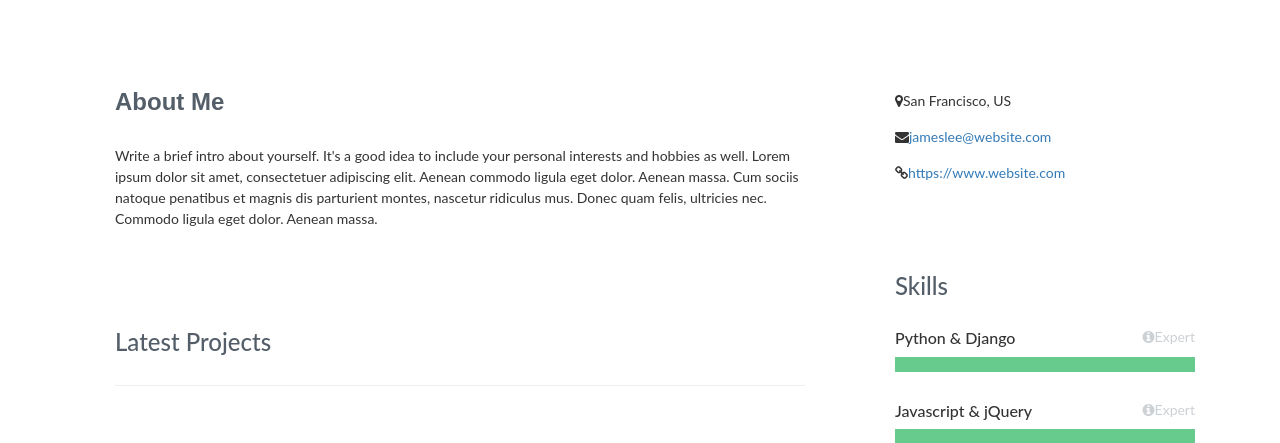
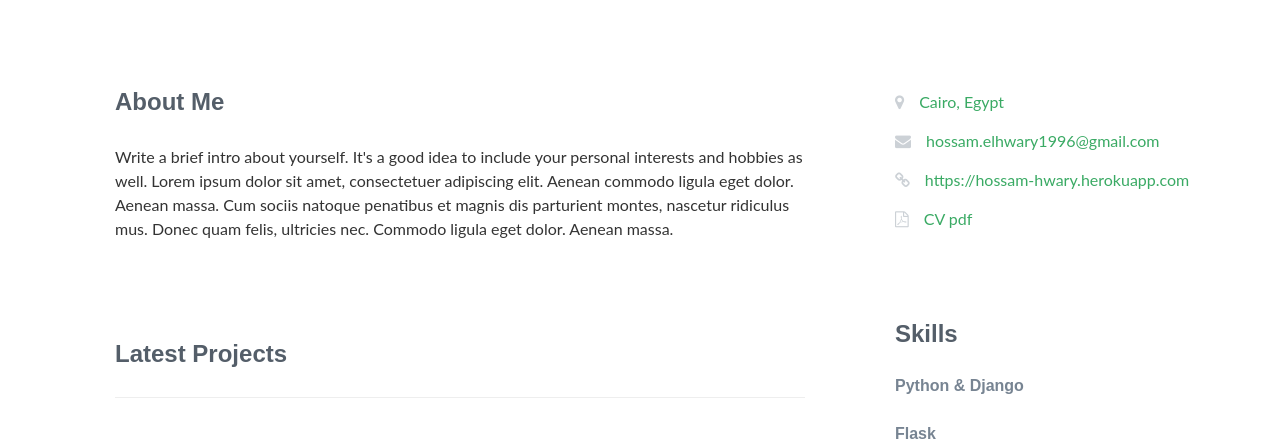
Before and after one commit to hussamEL-Hwary/blog, a Django app: page /about-me/ in a window 1280 px wide. Shown: the part 334-777 px from the top of the page. Run offline with Django 3.2, Linux system fonts and the light colour scheme; some libraries are stand-ins or nearby versions.

Commit message:
improve designe

```diff
--- a/blog/static/css/index.css
+++ b/blog/static/css/index.css
@@ -8,6 +8,7 @@ html {
     font-family: 'Lato', arial, sans-serif;
     font-weight: 400;
     line-height: 1.5;
+    font-size: 16px;
   }
 
 
@@ -461,3 +462,116 @@ html {
         font-size:2em;
         vertical-align:middle;
     }
+
+    /* Info Section */
+.info .fa {
+  margin-right: 15px;
+  color: #ccd1d6;
+}
+.info .fa.fa-envelope-o {
+  font-size: 14px;
+}
+.info ul {
+  margin-bottom: 0;
+}
+.info li {
+  margin-bottom: 15px;
+  color: #3AAA64;
+}
+.info li a{
+  color: #3AAA64;
+  font-size: 16px;
+}
+.info li:last-child {
+  margin-bottom: 0;
+}
+
+/* Skills Section */
+.skills .intro {
+  margin-bottom: 30px;
+}
+.skills .skillset .item {
+  margin-bottom: 30px;
+}
+.skills .skillset .level-title {
+  font-size: 16px;
+  position: relative;
+  margin-top: 0;
+  margin-bottom: 10;
+
+}
+
+.custom-heading{
+  font-family: 'Montserrat', sans-serif;
+  font-weight: 700;
+  color: #778492;
+}
+
+.skills .skillset .level-title .level-label {
+  color: #ccd1d6;
+  font-size: 14px;
+  font-weight: 400;
+  font-family: "Lato", arial, sans-serif;
+  position: absolute;
+  right: 0;
+  top: 0;
+}
+.skills .skillset .level-bar {
+  height: 15px;
+  background: #e8e8e8;
+}
+.skills .skillset .level-bar-inner {
+  height: 15px;
+  background: #66cb8c;
+}
+/* Testimonials section */
+.testimonials .item {
+  margin-bottom: 30px;
+}
+.testimonials .item:last-child {
+  margin-bottom: 0;
+}
+.testimonials .item .quote {
+  color: #666;
+  font-size: 16px;
+  border-left-color: #9fdeb7;
+  margin-bottom: 15px;
+}
+.testimonials .item .quote .fa {
+  color: #79d19a;
+  margin-right: 15px;
+}
+.testimonials .item .source {
+  font-size: 14px;
+  padding-left: 30px;
+  font-weight: 500;
+}
+.testimonials .item .source .name {
+  color: #939ea9;
+  font-weight: 600;
+}
+.testimonials .item .source .title {
+  color: #999;
+}
+/* Education section */
+.education .item {
+  margin-bottom: 30px;
+}
+.education .item:last-child {
+  margin-bottom: 0;
+}
+.education .item .title {
+  font-size: 16px;
+  margin-top: 0;
+}
+.education .item .university {
+  font-family: "Lato", arial, sans-serif;
+  font-size: 13px;
+  color: #999;
+  font-weight: 600;
+  padding-left: 25px;
+}
+.education .item .university .year {
+  color: #b0b7bf;
+  font-weight: 500;
+}
--- a/blog/templates/who_am_i.html
+++ b/blog/templates/who_am_i.html
@@ -7,8 +7,8 @@
                 <img class="img-responsive profile-image img-fluid float-left img-circle " src="https://i.ibb.co/hC72H21/70377660-422076051751174-9088062330599636992-n.jpg" alt="Hossam" />
 
                 <div class="profile-content float-left">
-                        <h1 class="name">Hossam EL-Hwary</h1>
-                        <h2 class="desc">Back-End Developer</h2>
+                        <h1 class="name custom-heading">Hossam EL-Hwary</h1>
+                        <h2 class="desc custom-heading">Web Developer</h2>
                         <ul class="social list-inline">
                             <li class="list-inline-item"><a href="#"><i class="fa fa-twitter"></i></a></li>
                             <li class="list-inline-item"><a href="#"><i class="fa fa-linkedin"></i></a></li>
@@ -21,12 +21,12 @@
         </div>
     </header>
 
-    <div class="container sections-wrapper  ">
+    <div class="container sections-wrapper">
         <div class="row">
             <div class="col-md-8 col-12">
                 <section class="about section">
                     <div class="section-inner">
-                        <h2 class="heading me-head-text">About Me</h2>
+                        <h2 class="heading me-head-text custom-heading">About Me</h2>
                         <div class="content">
                                 <p>
                                     Write a brief intro about yourself. It's a good idea to include your
@@ -44,23 +44,24 @@
 
                 <section class="latest section">
                         <div class="section-inner">
-                            <h2 class="heading">Latest Projects</h2>
+                            <h2 class="heading custom-heading">Latest Projects</h2>
                             <div class="content">
                                 <hr class="divider" />
                                 <div class="item row">
                                     <a class="col-md-4 col-12" href="https://themes.3rdwavemedia.com/bootstrap-templates/resume/instance-bootstrap-portfolio-theme-for-developers/" target="_blank">
-                                    <img class="img-fluid project-image" src="https://i.ibb.co/gS2f24N/blog-post-thumb-3.jpg" alt="project name" />
+                                    <img class="img-responsive img-fluid project-image" src="http://bryukh.com/assets/images/projects/beamBallScreen.jpg" alt="project name" />
                                     </a>
                                     <div class="desc col-md-8 col-12">
-                                        <h3 class="title"><a href="https://themes.3rdwavemedia.com/bootstrap-templates/resume/instance-bootstrap-portfolio-theme-for-developers/" target="_blank">Instance - Bootstrap 4 Portfolio Theme for Aspiring Full Stack Developers</a></h3>
+                                        <h3 class="title custom-heading"><a href="https://themes.3rdwavemedia.com/bootstrap-templates/resume/instance-bootstrap-portfolio-theme-for-developers/" target="_blank">Instance - Bootstrap 4 Portfolio Theme for Aspiring Full Stack Developers</a></h3>
                                         <p class="mb-2">You can put one of your secondary projects here. Suspendisse in tellus dolor. Vivamus a tortor eu turpis pharetra consequat quis non metus. Aliquam aliquam, orci eu suscipit pellentesque, mauris dui tincidunt enim, eget iaculis ante dolor non turpis.</p>
                                         <p><a class="more-link" href="https://themes.3rdwavemedia.com/bootstrap-templates/resume/instance-bootstrap-portfolio-theme-for-developers/" target="_blank"><i class="fas fa-external-link-alt"></i>Find out more</a></p>
                                     </div><!--//desc-->
                                 </div><!--//item-->
+
                                 <hr class="divider" />
                                 <div class="item row">
                                     <a class="col-md-4 col-12" href="https://themes.3rdwavemedia.com/bootstrap-templates/startup/devstudio-bootstrap-theme-for-web-development-agencies-and-developers/" target="_blank">
-                                    <img class="img-fluid project-image" src="https://i.ibb.co/gS2f24N/blog-post-thumb-3.jpg" alt="project name" />
+                                    <img class="img-responsive img-fluid project-image" src="http://bryukh.com/assets/images/projects/beamBallScreen.jpg" alt="project name" />
                                     </a>
                                     <div class="desc col-md-8 col-12">
                                         <h3 class="title"><a href="https://themes.3rdwavemedia.com/bootstrap-templates/startup/devstudio-bootstrap-theme-for-web-development-agencies-and-developers/" target="_blank">DevStudio - Bootstrap 4 Theme for WebDev Agencies and Freelance Developers</a></h3>
@@ -104,9 +105,10 @@
                            <h2 class="heading sr-only">Basic Information</h2>
                            <div class="content">
                                <ul class="list-unstyled">
-                                   <li><i class="fa fa-map-marker"></i><span class="sr-only">Location:</span>San Francisco, US</li>
-                                   <li><i class="fa fa-envelope"></i><span class="sr-only">Email:</span><a href="#">jameslee@website.com</a></li>
-                                   <li><i class="fa fa-link"></i><span class="sr-only">Website:</span><a href="#">https://www.website.com</a></li>
+                                   <li><i class="fa fa-map-marker"></i><span class="sr-only">Location:</span>Cairo, Egypt</li>
+                                   <li><i class="fa fa-envelope"></i><span class="sr-only">Email:</span><a href="#">hossam.elhwary1996@gmail.com</a></li>
+                                   <li><i class="fa fa-link"></i><span class="sr-only">Website:</span><a href="#">https://hossam-hwary.herokuapp.com</a></li>
+                                   <li><i class="fa fa-file-pdf-o"></i><span class="sr-only">CV en:</span><a href="#">CV pdf</a></li>
                                </ul>
                            </div><!--//content-->
                        </div><!--//section-inner-->
@@ -114,39 +116,23 @@
 
                    <aside class="skills aside section">
                         <div class="section-inner">
-                            <h2 class="heading">Skills</h2>
+                            <h2 class="heading custom-heading">Skills</h2>
                             <div class="content">
 
                                 <div class="skillset">
 
                                     <div class="item">
-                                        <h3 class="level-title">Python &amp; Django<span class="level-label" data-toggle="tooltip" data-placement="left" data-animation="true" title="You can use the tooltip to explain more about your skill level..."><i class="fa fa-info-circle"></i>Expert</span></h3>
-                                        <div class="level-bar">
-                                            <div class="level-bar-inner" data-level="96%">
-                                            </div>
-                                        </div><!--//level-bar-->
+                                        <h3 class="level-title custom-heading">Python &amp; Django</h3>
                                     </div><!--//item-->
 
                                     <div class="item">
-                                        <h3 class="level-title">Javascript &amp; jQuery<span class="level-label" data-toggle="tooltip" data-placement="left" data-animation="true" title="You can use the tooltip to explain more about your skill level..."><i class="fa fa-info-circle"></i>Expert</span></h3>
-                                        <div class="level-bar">
-                                            <div class="level-bar-inner" data-level="96%">
-                                            </div>
-                                        </div><!--//level-bar-->
+                                            <h3 class="level-title custom-heading">Flask</h3>
+                                    </div>
+
+                                    <div class="item">
+                                        <h3 class="level-title custom-heading">HTML5, CSS, Bootstrap</h3>
                                     </div><!--//item-->
 
-                                    <div class="item">
-                                        <h3 class="level-title">HTML5, CSS3, SASS &amp; LESS<span class="level-label" data-toggle="tooltip" data-placement="left" data-animation="true" title="You can use the tooltip to explain more about your skill level..."><i class="fa fa-info-circle"></i>Expert</span></h3>
-                                        <div class="level-bar">
-                                            <div class="level-bar-inner" data-level="96%">
-                                            </div>
-                                        </div><!--//level-bar-->
-                                    </div><!--//item-->
-
-                                    <div class="item">
-                                        <h3 class="level-title">Ruby on Rails</h3>
-
-                                    </div><!--//item-->
 
                                 </div>
                             </div><!--//content-->
@@ -156,15 +142,15 @@
 
                     <aside class="education aside section">
                             <div class="section-inner">
-                                <h2 class="heading">Education</h2>
+                                <h2 class="heading custom-heading">Education</h2>
                                 <div class="content">
                                     <div class="item">
-                                        <h3 class="title"><i class="fa fa-graduation-cap"></i> MSc Computer Science</h3>
-                                        <h4 class="university">University College London <span class="year">(2011-2012)</span></h4>
+                                        <h3 class="title custom-heading"><i class="fa fa-graduation-cap"></i> BS Computer Science</h3>
+                                        <h4 class="university">Faculty of Computers and Artificial Intelligence - Cairo University<span class="year">(2014-2019)</span></h4>
                                     </div><!--//item-->
                                     <div class="item">
-                                        <h3 class="title"><i class="fa fa-graduation-cap"></i> BSc Computer Science</h3>
-                                        <h4 class="university">University of Bristol <span class="year">(2008-2011)</span></h4>
+                                        <h3 class="title custom-heading"><i class="fa fa-graduation-cap"></i> Full Stack Web Development Nanodegree</h3>
+                                        <h4 class="university">Udacity <span class="year">(2018)</span></h4>
                                     </div><!--//item-->
                                 </div><!--//content-->
                             </div><!--//section-inner-->
--- a/mysite/templates/base.html
+++ b/mysite/templates/base.html
@@ -24,7 +24,7 @@
     <main class="container">
         <div class="row">
 
-        <div class="col-md-10">
+        <div class="col-md-12">
             <h1 class="text-center">Hossam's Blog</h1>
 
             <nav class="navbar navbar-default">
```
Also changed, not shown: blog/templates/contact_me.html (+6 -2 lines).
